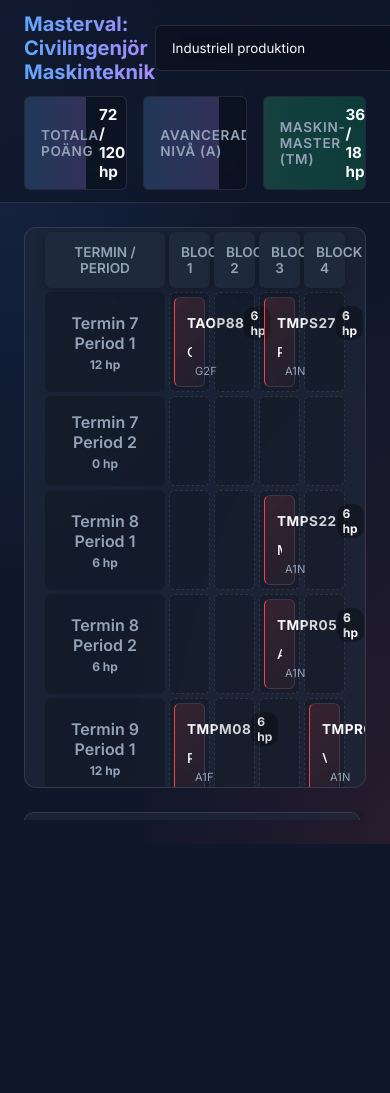
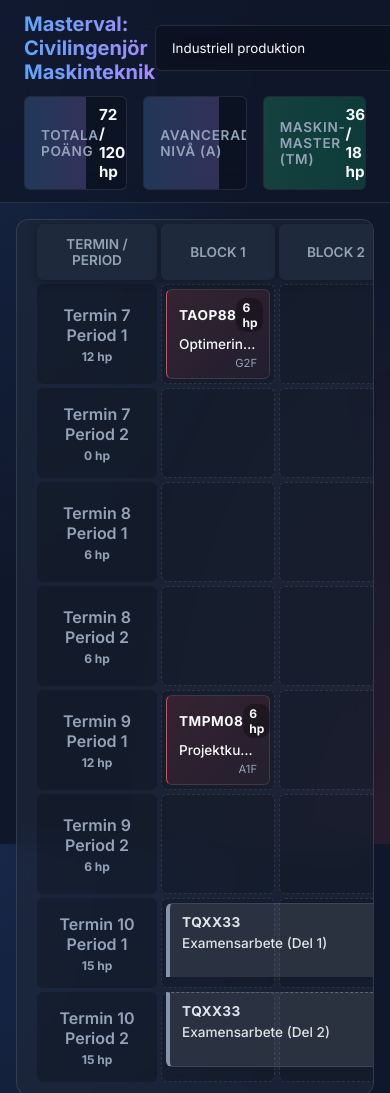
Before and after one commit to IsaacVagberg/Profilval-6cmmm, a plain HTML site: page index.html in a window 390 px wide. Shown: the top 1093 px of the page. Before the commit the page ends 844 px from the top, so only its background shows below. Drawn offline with nearby package versions, Linux system fonts and the light colour scheme.

Commit message:
Refactor media queries for mobile responsiveness
Signed-off-by: IsaacVagberg <isaac.vagberg@liuformulastudent.se>

```diff
--- a/style.css
+++ b/style.css
@@ -625,72 +625,58 @@ h1 {
 }
 
 
-/* Media Queries */
-@media (max-width: 1200px) {
-    .app-container {
-        flex-direction: column;
-        height: calc(100vh - 100px);
-        overflow: hidden;
+/* =========================================
+   Mobilanpassning (max-width: 900px)
+   ========================================= */
+@media (max-width: 900px) {
+
+    /* 1. Lås upp höjden så att skärmen går att scrolla naturligt på mobiler */
+    body {
+        height: auto;
+        overflow-y: auto;
     }
 
-    .schedule-section {
-        flex: auto;
-        min-height: 40vh;
+    /* 2. Ändra huvudlayout från rad till kolumn */
+    .app-container {
+        flex-direction: column !important;
+        height: auto !important;
+        overflow-y: visible !important;
+        padding: 1rem;
+        /* Något smalare padding för att vinna skärmyta */
     }
 
+    /* 3. Sidopanelen lägger sig under schemat och tar 100% bredd */
     .sidebar {
-        max-width: 100%;
-        flex-direction: row;
-        overflow-x: auto;
-        overflow-y: auto;
-        /* let sidebar scroll its whole length */
-        padding-bottom: 0.5rem;
-        flex: 1;
+        max-width: 100% !important;
+        width: 100% !important;
+        flex-direction: column !important;
+        /* Stapla filter-fält och kurslista vertikalt */
+        flex: none !important;
+        min-height: 50vh;
+        /* Se till att hela kurslistan får ordentligt med plats neråt */
     }
 
-    .filter-bar {
-        min-width: 300px;
-        flex-shrink: 0;
+    .filter-bar,
+    .list-container {
+        min-width: 100% !important;
+        margin-right: 0 !important;
     }
 
-    .list-container {
-        min-width: 320px;
-        flex-shrink: 0;
-        margin-right: 1rem;
+    /* 4. Tabellen - Horisontell swipe-scroll (overflow-x) */
+    .schedule-section {
+        flex: none !important;
+    }
+
+    .table-wrapper {
+        overflow-x: auto !important;
+        -webkit-overflow-scrolling: touch;
+        /* Ger mjuk, naturlig "bounce"-scroll på iOS */
+        padding-bottom: 0.5rem;
+        /* Space för mobila scrollbars */
+    }
+
+    /* 5. Tvinga fram en minimibredd så kolumnerna/blocken aldrig trycks ihop för mycket */
+    .schedule-table {
+        min-width: 600px !important;
     }
 }
-
-@media print {
-
-    .main-header,
-    .app-container {
-        display: none !important;
-    }
-
-    .modal-overlay {
-        position: static;
-        background: none;
-        backdrop-filter: none;
-        opacity: 1;
-        pointer-events: auto;
-    }
-
-    .modal-content {
-        box-shadow: none;
-        border: none;
-        color: black;
-        background: white;
-        width: 100%;
-        max-width: 100%;
-    }
-
-    .close-btn,
-    .modal-actions {
-        display: none;
-    }
-
-    body {
-        background: white;
-        color: black;
-    }
-}
```
